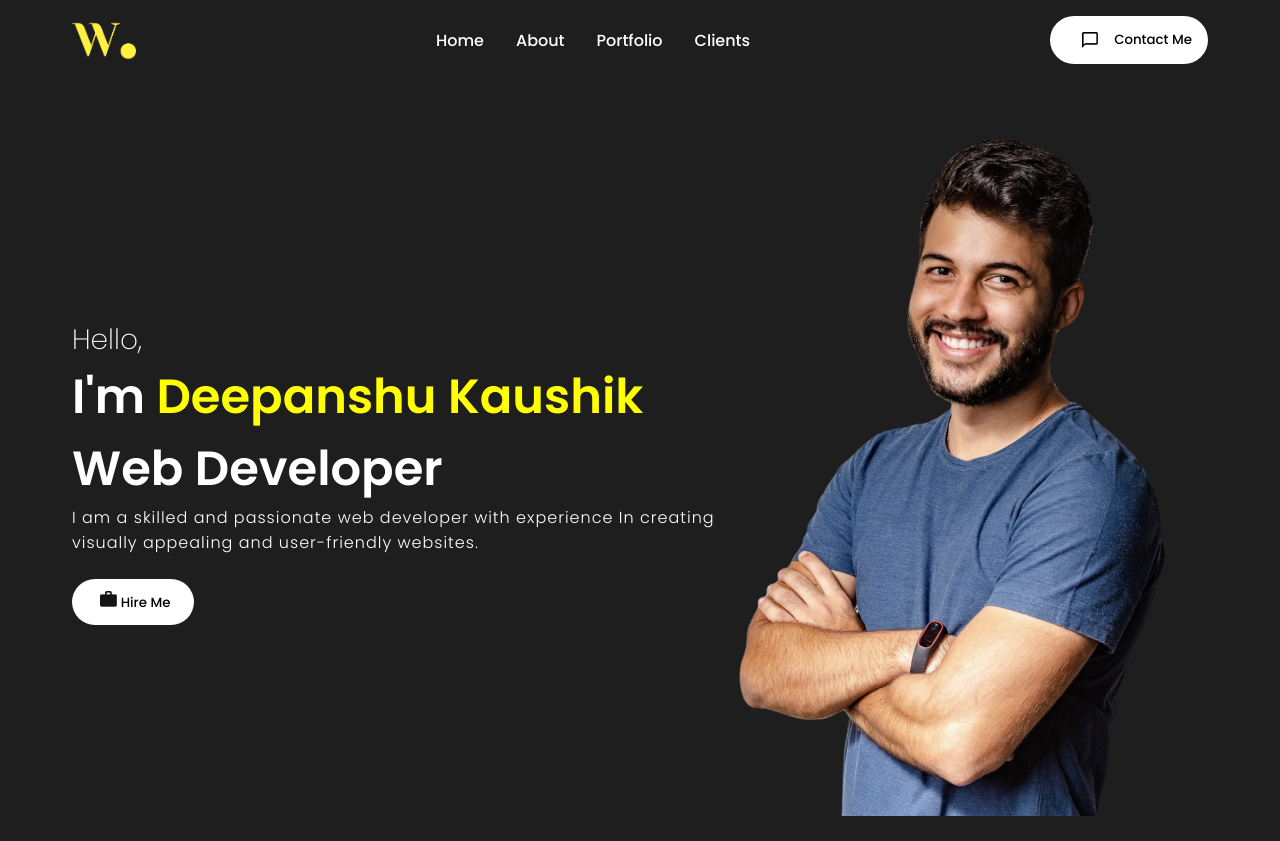
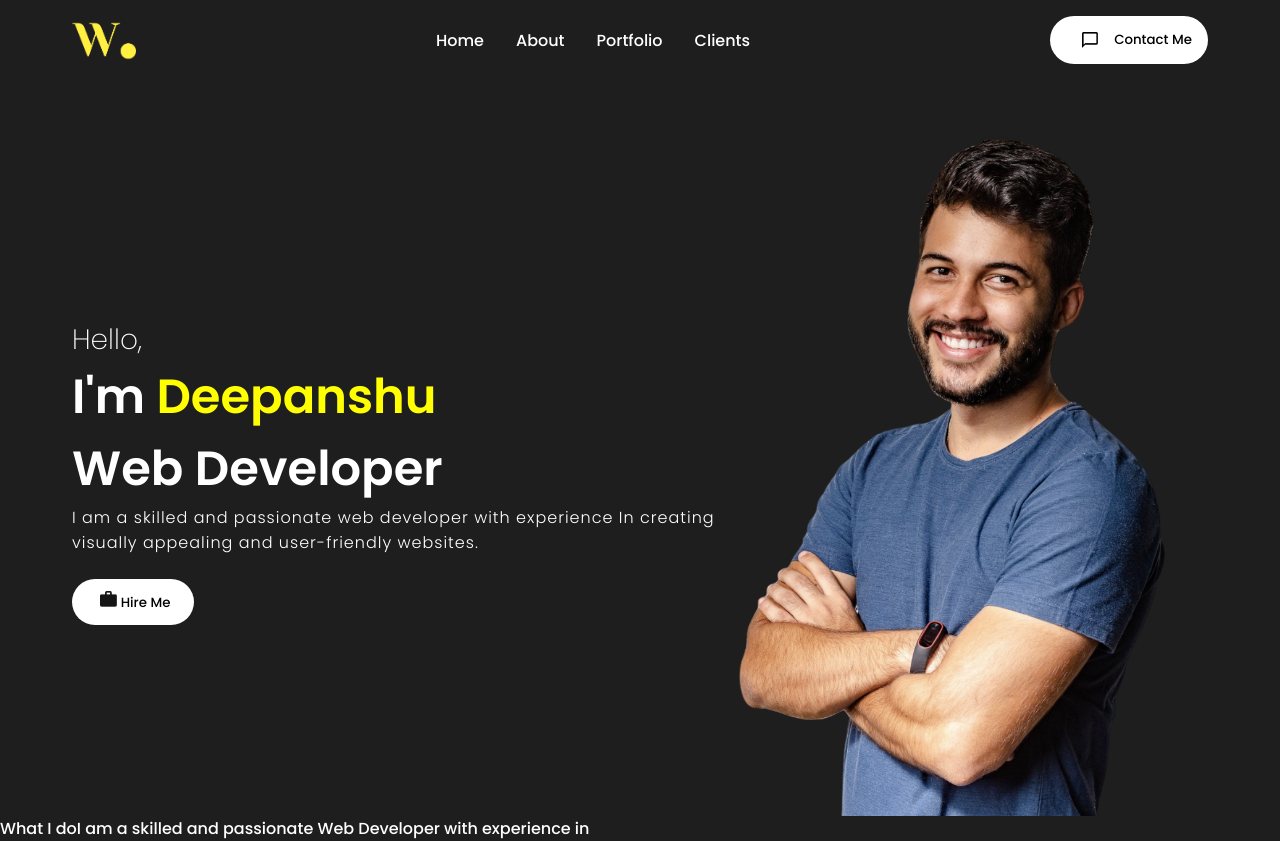
Before and after one commit to deepanshukaushik123/Portfolio-Temp, a React (Create React App) app: page / in a window 1280 px wide. Before the commit the page ends 816 px from the top, so only its background shows below. Built offline with nearby package versions, Linux system fonts and the light colour scheme.

Commit message:
asdfasfd

```diff
--- a/src/App.js
+++ b/src/App.js
@@ -1,11 +1,13 @@
 import Intro from "./component/Intro/intro";
 import Navbar from "./component/NavBar/navbar";
+import Skills from "./component/Skills/skills";
 
 function App() {
   return (
     <div className="App">
      <Navbar/>
      <Intro/>
+     <Skills/>
     </div>
   );
 }
--- a/src/component/Intro/intro.js
+++ b/src/component/Intro/intro.js
@@ -9,7 +9,7 @@ const Intro = () => {
         <section id="intro">
             <div className="introContent">
                 <span className="hello">Hello, </span>
-                <span className="introText">I'm <span className="introName"> Deepanshu Kaushik</span><br />Web Developer</span>
+                <span className="introText">I'm <span className="introName"> Deepanshu</span><br />Web Developer</span>
                 <p className="introPara">I am a skilled and passionate web developer with experience
  In creating <br/>visually appealing and user-friendly websites.
                 </p>
--- /dev/null
+++ b/src/component/Skills/skills.jsx
@@ -0,0 +1,15 @@
+import React from 'react'
+import './skills.css'
+import WebDesign from "../../assets/website-design.png";
+import AppDesign from "../../assets/app-design.png";
+
+const Skills = () => {
+  return (
+   <section id="skills">
+   <span className="skillTitle">What I do</span>
+   <span className="skillDesc">I am a skilled and passionate Web Developer with experience in</span>
+   </section>
+  )
+}
+
+export default Skills
```
Also changed, not shown: src/component/Skills/skills.css (added).
